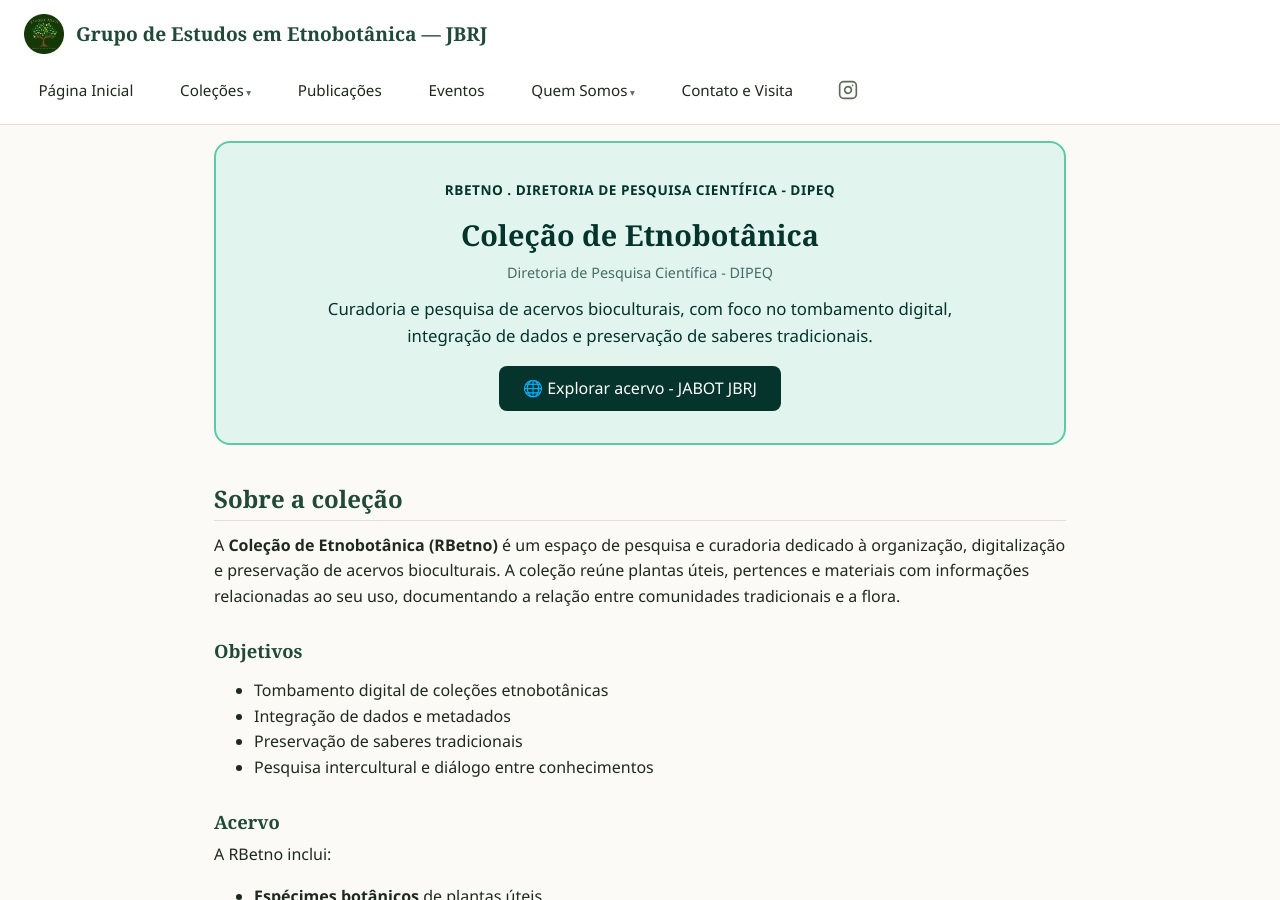
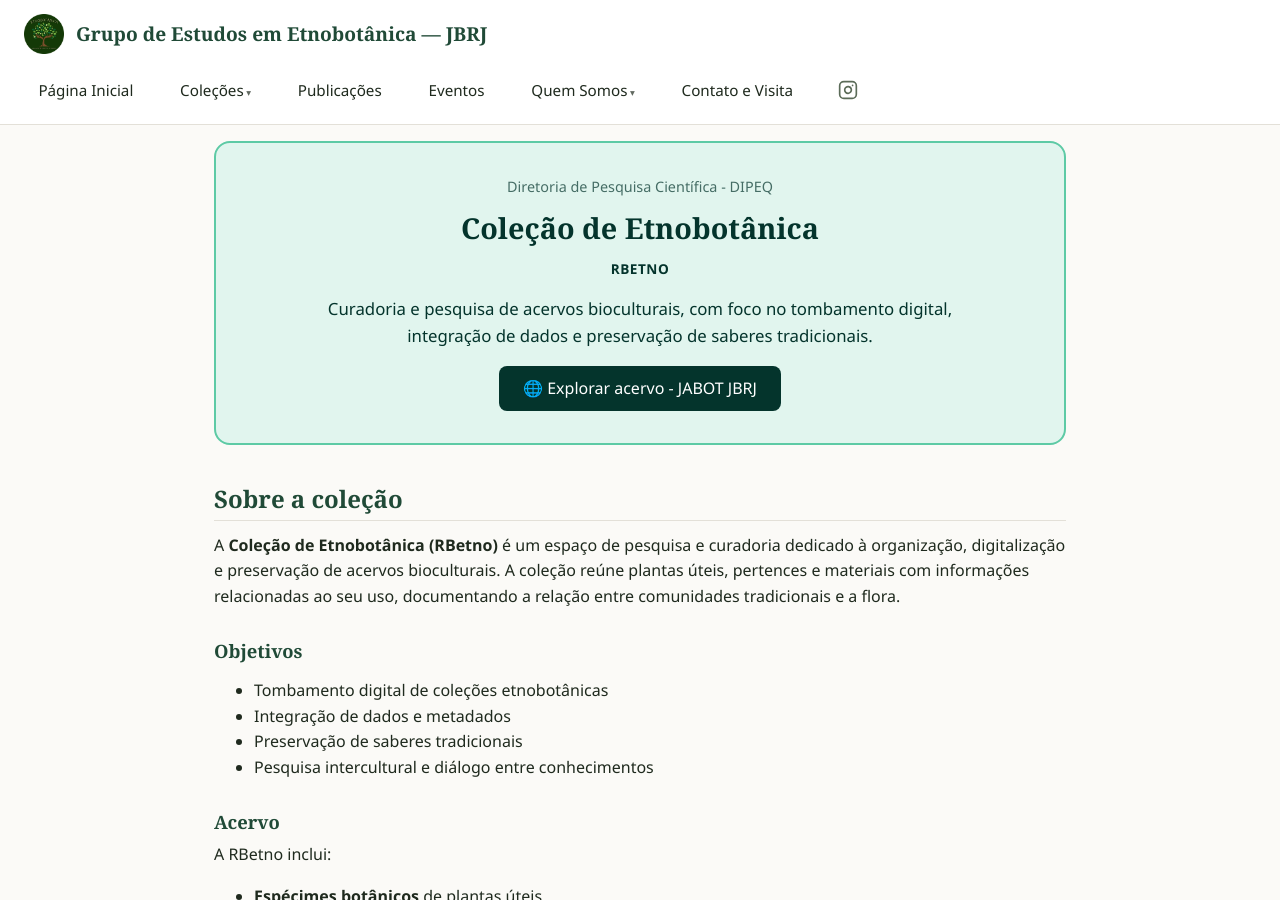
Before and after one commit to etnobotanicajbrj/site-principal, a Jekyll site: the page built from colecoes/rbetno/index.md, in a window 1280 px wide and 900 px high. Built offline with Jekyll 4.4.1, drawn with Linux system fonts in a browser that asks for light colours.

Commit message:
Update colecao.html

```diff
--- a/_layouts/colecao.html
+++ b/_layouts/colecao.html
@@ -142,17 +142,33 @@ layout: default
      =========================================================== -->
 
 <article class="banner-colecao">
-  <span class="sigla-colecao">{{ page.sigla }} . {{ page.diretoria | default: "D" }}</span>
+  <!-- DIRETORIA (nome completo + sigla) -->
+  <p class="diretoria">
+    {{ page.diretoria_nome | default: page.diretoria | default: "Diretoria" }}
+    {% if page.sigla_diretoria %}
+    <span class="sigla-diretoria">— {{ page.sigla_diretoria }}</span>
+    {% endif %}
+  </p>
+
+  <!-- TÍTULO DA COLEÇÃO -->
   <h1>{{ page.title }}</h1>
-  {% if page.diretoria %}
-  <p class="diretoria">{{ page.diretoria }}</p>
-  {% endif %}
+
+  <!-- SIGLA DA COLEÇÃO (minúsculo, sutil) -->
+  <p class="sigla-colecao">
+    {{ page.sigla | downcase }}
+    {% if page.sigla_significado %}
+    <span class="sigla-significado">· {{ page.sigla_significado }}</span>
+    {% endif %}
+  </p>
+
+  <!-- DESCRIÇÃO -->
   <p class="descricao">{{ page.descricao | default: "Conheça esta coleção." }}</p>
+
+  <!-- BOTÃO (opcional) -->
   {% if page.botao_texto and page.botao_link %}
   <a href="{{ page.botao_link | relative_url }}" class="botao-banner">{{ page.botao_texto }}</a>
   {% endif %}
 </article>
-
 <!-- ===========================================================
      INFORMAÇÕES ADICIONAIS (cards com números)
      =========================================================== -->
```
